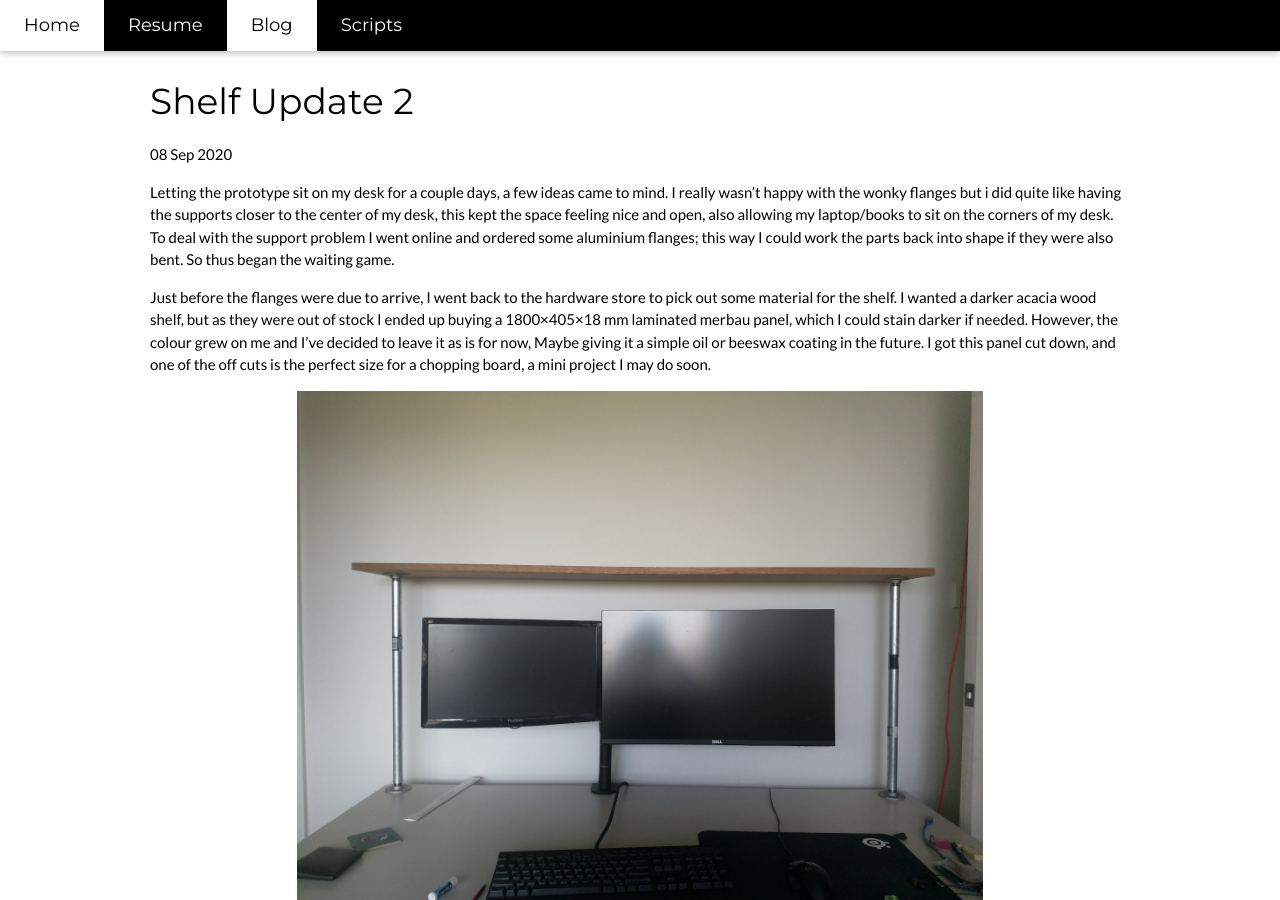
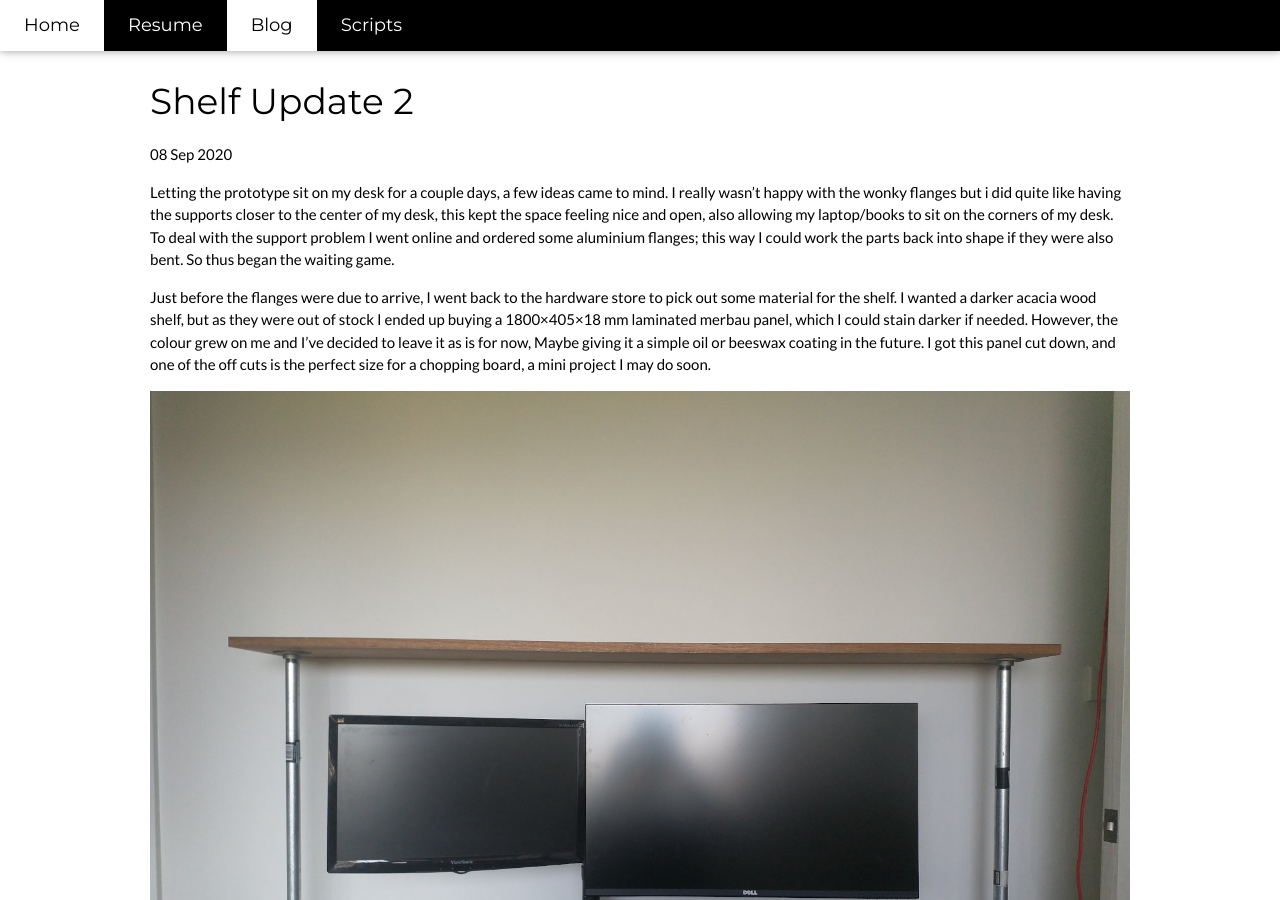
Before and after one commit to dmgilbert/dmgilbert.github.io, a Jekyll site: the page built from _posts/Project/2020-09-08-shelf-update-2.markdown, in a window 1280 px wide and 900 px high. Built offline with Jekyll 4.4.1, drawn with Linux system fonts in a browser that asks for light colours.

Commit message:
Update 2020-09-08-shelf-update-2.markdown

```diff
--- a/_posts/Project/2020-09-08-shelf-update-2.markdown
+++ b/_posts/Project/2020-09-08-shelf-update-2.markdown
@@ -10,9 +10,9 @@ categories: "Project"
 Letting the prototype sit on my desk for a couple days, a few ideas came to mind. I really wasn't happy with the wonky flanges but i did quite like having the supports closer to the center of my desk, this kept the space feeling nice and open, also allowing my laptop/books to sit on the corners of my desk. To deal with the support problem I went online and ordered some aluminium flanges; this way I could work the parts back into shape if they were also bent. So thus began the waiting game.
 
 Just before the flanges were due to arrive, I went back to the hardware store to pick out some material for the shelf. I wanted a darker acacia wood shelf, but as they were out of stock I ended up buying a 1800&times;405&times;18 mm laminated merbau panel, which I could stain darker if needed. However, the colour grew on me and I've decided to leave it as is for now, Maybe giving it a simple oil or beeswax coating in the future. I got this panel cut down, and one of the off cuts is the perfect size for a chopping board, a mini project I may do soon.
-<div style="text-align: center"><img src="/assets/weirddesk.jpg" alt="desk shelf with supports on either end" width="70%" /></div>
+<div style="text-align: center"><img src="/assets/weirddesk.jpg" alt="desk shelf with supports on either end" width="100%" /></div>
 
 <br/>
 
 When the flanges finally arrived, it was very relieving to see they were nice and straight, not perfect but definitely good enough. I then set up the shelf with the supports on either side, but this just looked 'off' to me, so I decided to keep the supports closer to the center of the desk. This also reduced the maximum bending moment in the shelf, meaning it could now hold more weight. I then screwed the flanges onto the wooden panel and set up the new shelf atop my desk, and I think it looks great! I've still got to paint the steel pipe section and give the wood a nice finish but I am very pleased with how this project has turned out so far.
-<div style="text-align: center"><img src="/assets/Shelf Update 2.png" alt="desk shelf with supports on either end" width="70%" /></div>
+<div style="text-align: center"><img src="/assets/Shelf Update 2.png" alt="desk shelf with supports on either end" width="100%" /></div>
```
